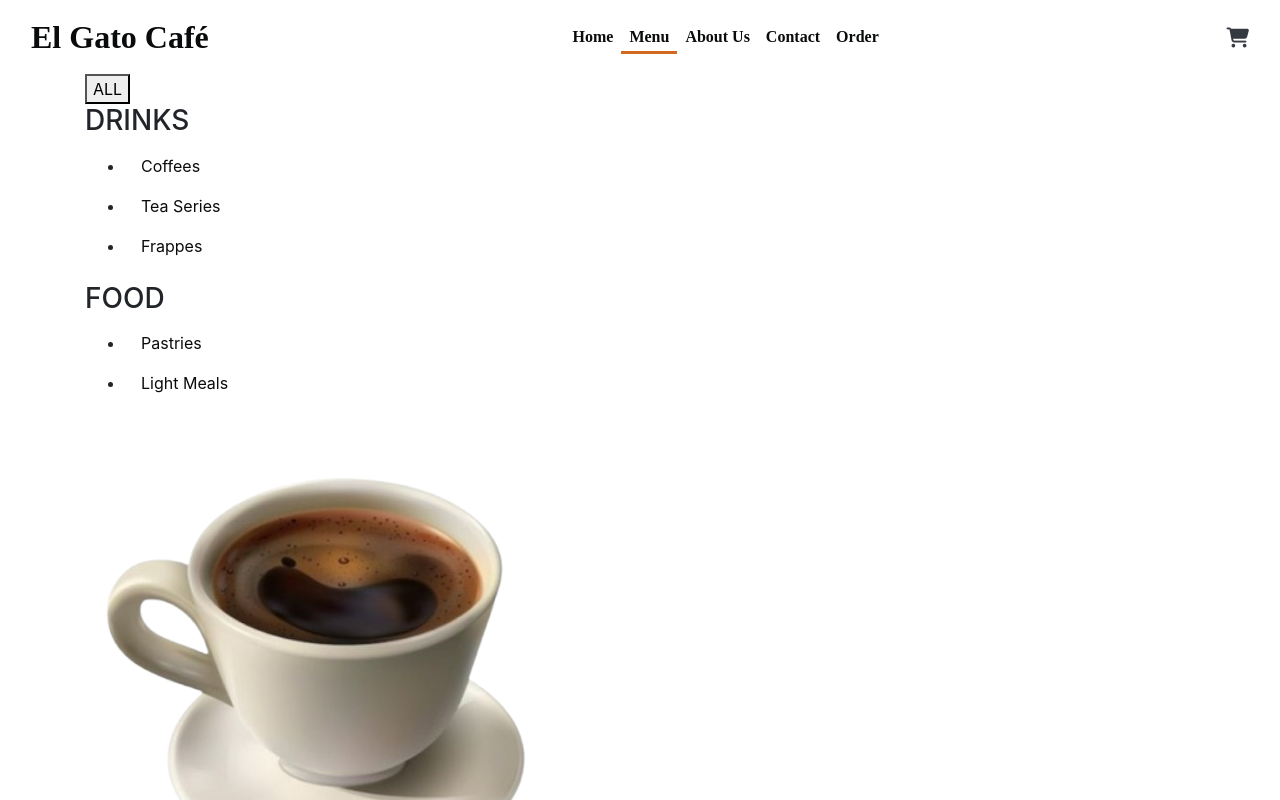
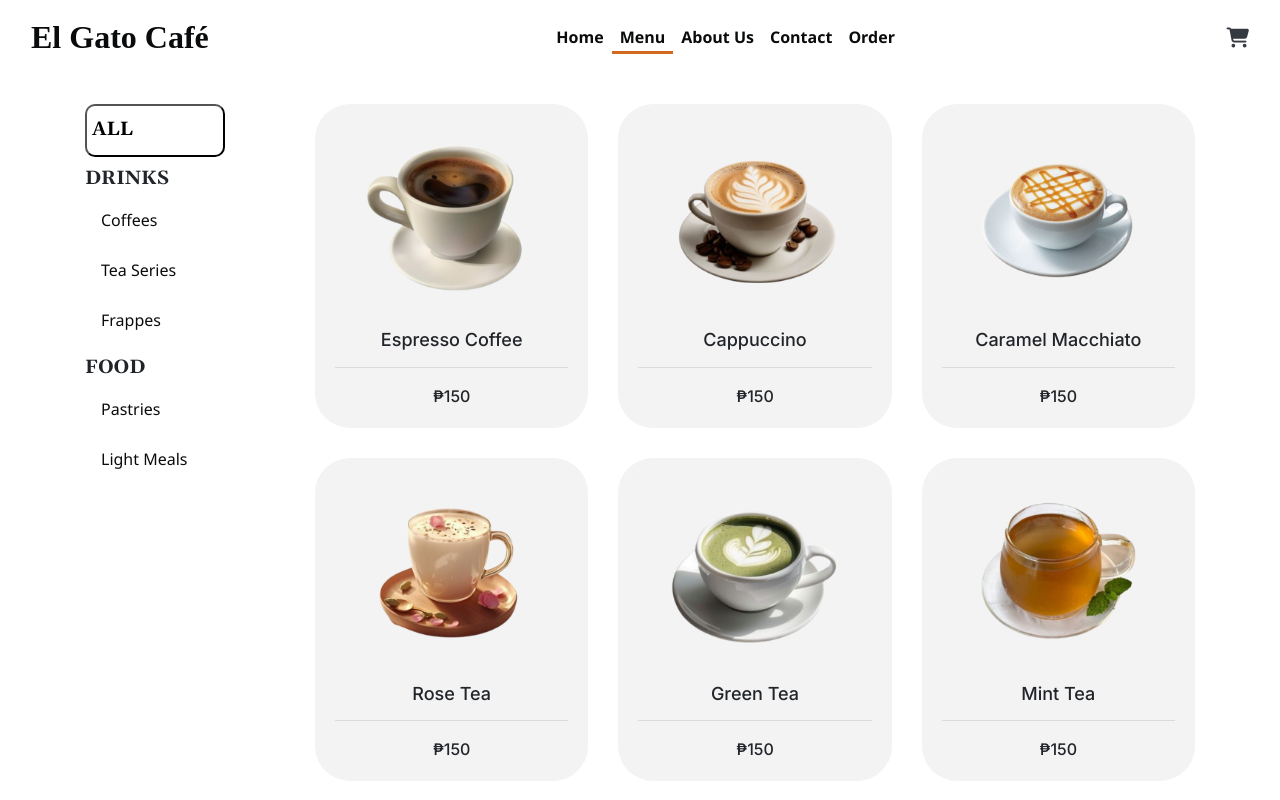
Before and after one commit to qljtm/elgatocafe, a website: page menu.html in a window 1280 px wide. Shown: the top 800 px of the page. Drawn offline with nearby package versions, Linux system fonts and the light colour scheme; a web font is replaced by a local one.

Commit message:
menu.html

```diff
--- a/menu.html
+++ b/menu.html
@@ -4,7 +4,7 @@
   <meta charset="UTF-8" />
   <meta name="viewport" content="width=device-width, initial-scale=1.0"/>
   <title>El Gato Café</title>
-  <link rel="stylesheet" href="style.css" />
+  <link rel="stylesheet" href="style1.css" />
   <link href="https://stackpath.bootstrapcdn.com/bootstrap/4.5.2/css/bootstrap.min.css" rel="stylesheet" />
   <link href="https://cdn.jsdelivr.net/npm/bootstrap-icons/font/bootstrap-icons.css" rel="stylesheet" />
   <link rel="stylesheet" href="https://cdnjs.cloudflare.com/ajax/libs/font-awesome/6.5.0/css/all.min.css"
@@ -24,8 +24,8 @@
     <div class="collapse navbar-collapse justify-content-between" id="navbarNav">
       <ul class="navbar-nav mx-auto">
         <li class="nav-item"><a class="nav-link" style="color:#0a0b0c; font-weight: bold;" href="home.html">Home</a></li>
-        <li class="nav-item"><a class="nav-link active" style="color:#0a0b0c; font-weight: bold;" href="#">Menu</a></li>
-        <li class="nav-item"><a class="nav-link" style="color:#0a0b0c; font-weight: bold;" href="about.html">About Us</a></li>
+        <li class="nav-item"><a class="nav-link active" style="color:#0a0b0c; font-weight: bold;" href="menu.html">Menu</a></li>
+        <li class="nav-item"><a class="nav-link" style="color:#0a0b0c; font-weight: bold;" href="about_us.html">About Us</a></li>
         <li class="nav-item"><a class="nav-link" style="color:#0a0b0c; font-weight: bold;" href="contact.html">Contact</a></li>
         <li class="nav-item"><a class="nav-link" style="color:#0a0b0c; font-weight: bold;" href="order.html">Order</a></li>
       </ul>
```
